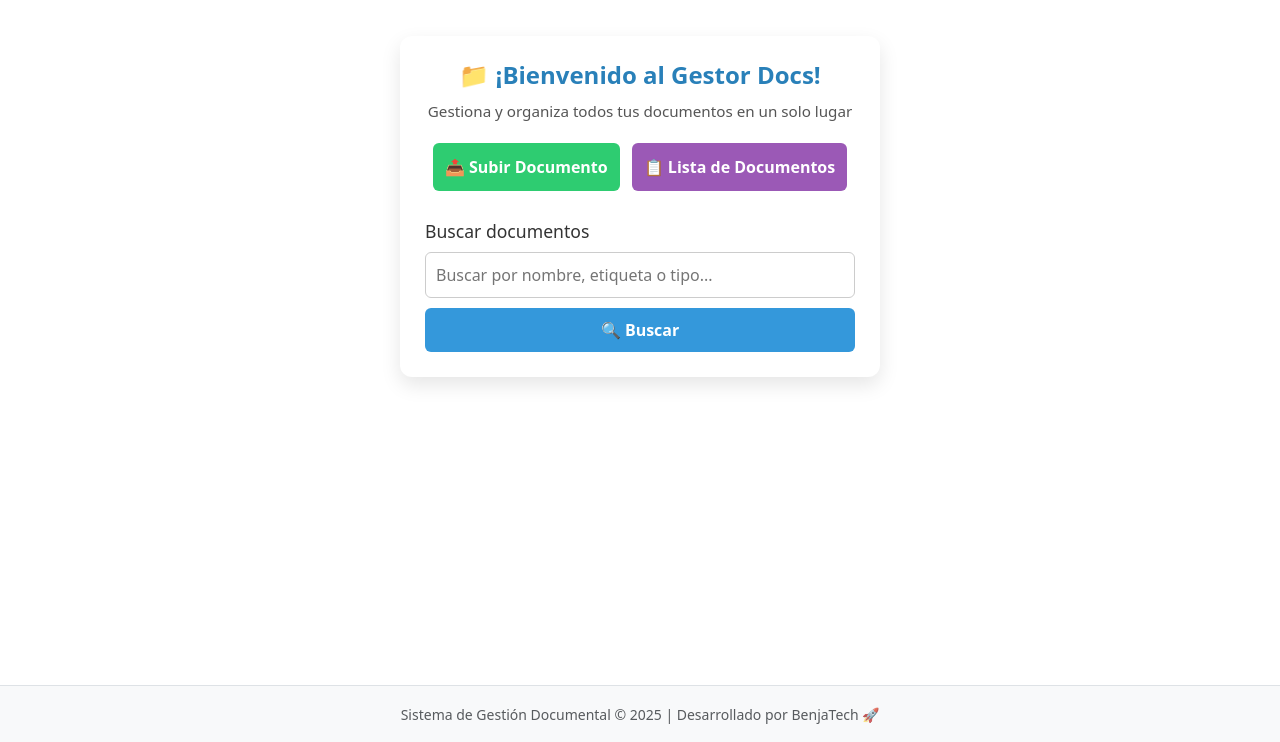
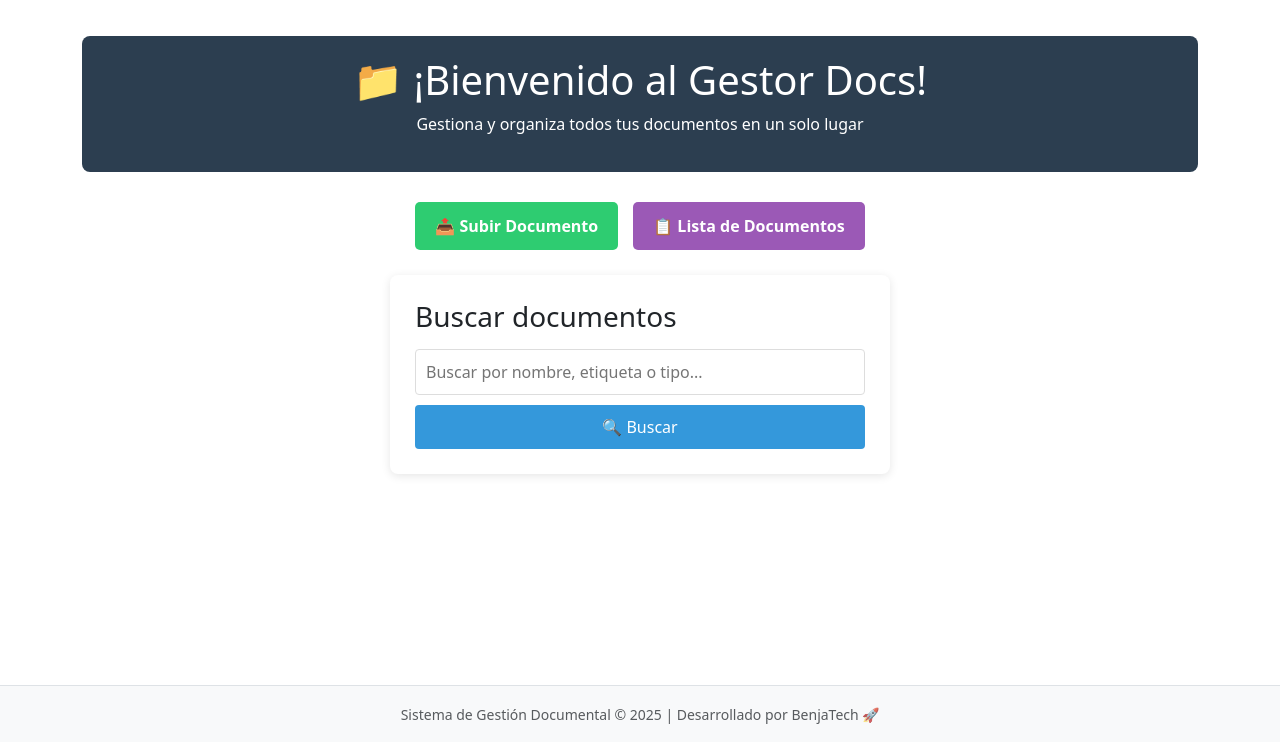
Before and after one commit to BenjaBarraza/gestor_documental, a Django app: page / in a window 1280 px wide. Shown: the part 58-800 px from the top of the page. Run offline with Django 5.2, Linux system fonts and the light colour scheme.

Commit message:
Refactor diseño de la página de inicio: mejora de estilos y estructura para mayor claridad y usabilidad

```diff
--- a/documentos/templates/documentos/home.html
+++ b/documentos/templates/documentos/home.html
@@ -1,47 +1,34 @@
 {% extends 'documentos/base.html' %}
-
 {% block title %}Inicio | Gestor Documental{% endblock %}
 
 {% block content %}
 <style>
-  .home-container {
-    max-width: 480px;
-    margin: 0 auto;
-    background: white;
-    padding: 25px;
-    border-radius: 12px;
-    box-shadow: 0 8px 20px rgba(0, 0, 0, 0.1);
+  .header-box {
+    background-color: #2c3e50;
+    color: white;
+    padding: 20px;
+    border-radius: 8px;
+    margin-bottom: 30px;
     text-align: center;
   }
 
-  .header-box h1 {
-    color: #2980b9;
-    font-size: 1.5rem;
-    font-weight: bold;
-    margin-bottom: 10px;
-  }
-
-  .header-box p {
-    font-size: 0.95rem;
-    color: #555;
-    margin-bottom: 20px;
-  }
-
-  .btn-group {
+  .nav-buttons {
     display: flex;
-    flex-direction: column;
-    gap: 12px;
-    margin-bottom: 30px;
+    justify-content: center;
+    flex-wrap: wrap;
+    gap: 15px;
+    margin: 25px 0;
   }
 
   .btn-custom {
-    display: inline-block;
-    padding: 12px;
-    border-radius: 6px;
+    padding: 12px 20px;
+    color: white;
     text-decoration: none;
-    font-weight: 600;
-    color: white;
-    font-size: 1rem;
+    border-radius: 5px;
+    font-weight: bold;
+    transition: all 0.3s ease;
+    min-width: 140px;
+    text-align: center;
   }
 
   .btn-upload {
@@ -52,59 +39,71 @@
     background-color: #9b59b6;
   }
 
+  .btn-custom:hover {
+    transform: translateY(-2px);
+    box-shadow: 0 5px 15px rgba(0,0,0,0.1);
+  }
+
   .search-box {
-    text-align: left;
+    background: white;
+    padding: 25px;
+    border-radius: 8px;
+    box-shadow: 0 2px 10px rgba(0,0,0,0.1);
+    max-width: 500px;
+    margin: 0 auto;
   }
 
   .search-box h3 {
-    font-size: 1.1rem;
-    margin-bottom: 10px;
-    color: #333;
+    margin-bottom: 15px;
   }
 
-  .search-box input {
+  .search-box input[type="text"],
+  .search-box button {
     width: 100%;
     padding: 10px;
-    border-radius: 6px;
-    border: 1px solid #ccc;
+    font-size: 16px;
+    border-radius: 4px;
+  }
+
+  .search-box input[type="text"] {
+    border: 1px solid #ddd;
     margin-bottom: 10px;
   }
 
   .search-box button {
-    width: 100%;
-    padding: 10px;
     background-color: #3498db;
     color: white;
     border: none;
-    border-radius: 6px;
-    font-weight: bold;
-    transition: background 0.3s;
+    transition: background-color 0.3s;
   }
 
   .search-box button:hover {
     background-color: #2980b9;
   }
 
-  @media (min-width: 600px) {
-    .btn-group {
-      flex-direction: row;
-      justify-content: center;
+  @media (max-width: 576px) {
+    .btn-custom {
+      width: 100%;
+      min-width: unset;
     }
 
-    .btn-custom {
-      width: auto;
-      min-width: 160px;
+    .nav-buttons {
+      flex-direction: column;
+      align-items: center;
+    }
+
+    .search-box {
+      padding: 20px;
     }
   }
 </style>
 
-<div class="home-container">
 <div class="header-box">
   <h1>📁 ¡Bienvenido al Gestor Docs!</h1>
   <p>Gestiona y organiza todos tus documentos en un solo lugar</p>
 </div>
 
-  <div class="btn-group">
+<div class="nav-buttons">
   <a href="{% url 'documentos:subir' %}" class="btn-custom btn-upload">📤 Subir Documento</a>
   <a href="{% url 'documentos:lista' %}" class="btn-custom btn-list">📋 Lista de Documentos</a>
 </div>
@@ -116,5 +115,4 @@
     <button type="submit">🔍 Buscar</button>
   </form>
 </div>
-</div>
 {% endblock %}
```
Lines whose indentation alone changed are shown as unchanged.
